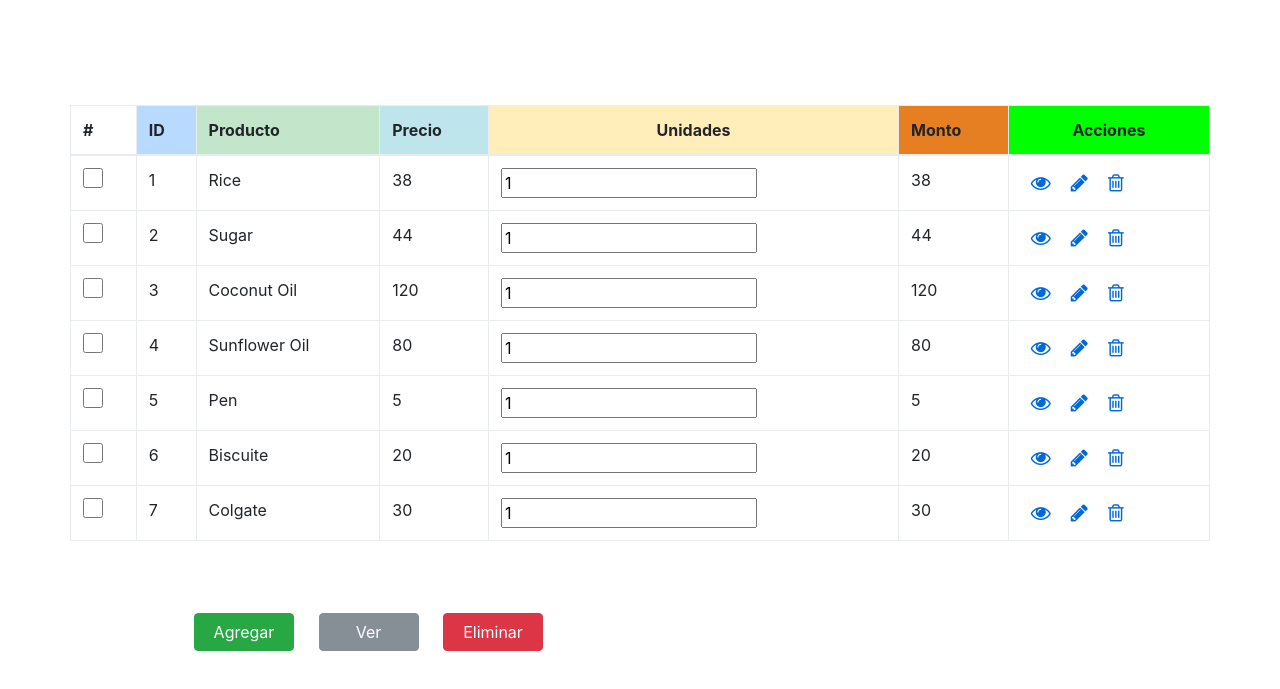
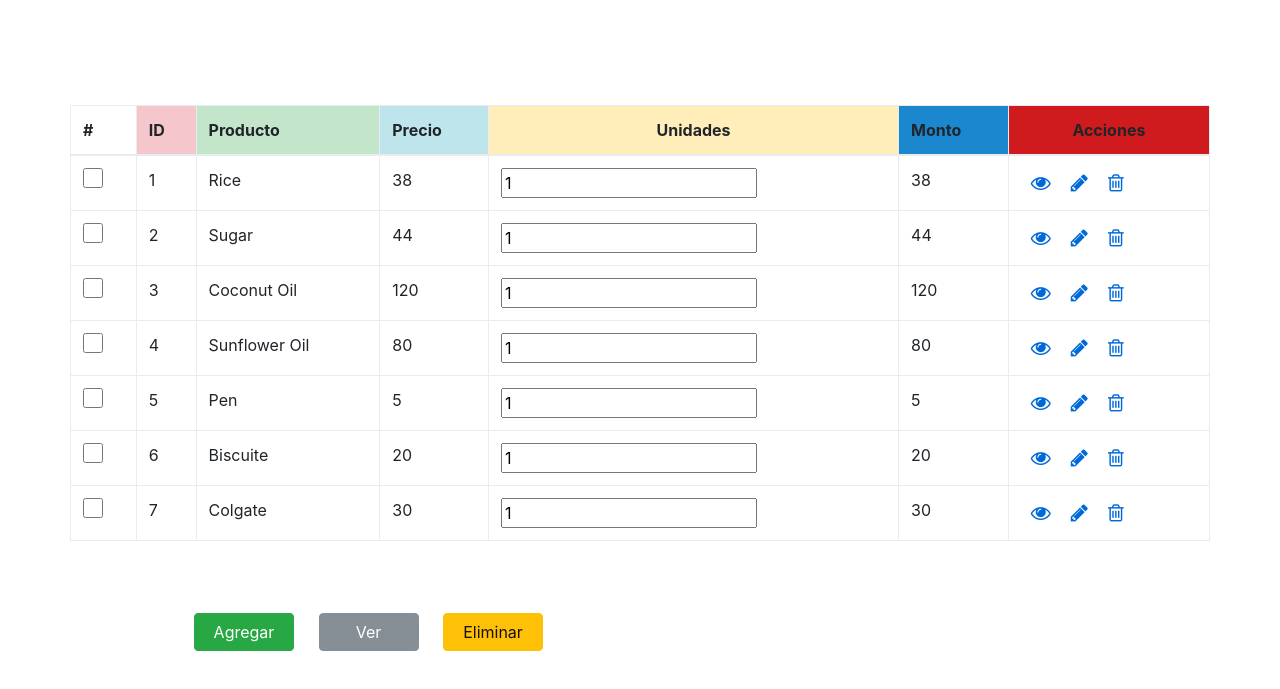
Before and after one commit to jhani2001/La8_CRUD-DSN, a plain HTML site: page index.html in a window 1280 px wide. Shown: the part 51-740 px from the top of the page. Drawn offline with Linux system fonts and the light colour scheme.

Commit message:
Update index.html

```diff
--- a/index.html
+++ b/index.html
@@ -18,12 +18,12 @@
 				<div class="table">
 					<table class="table  table-bordered" id="detailsTable">
 						<thead><th>#</th>
-							<th class="table-primary">ID</th>
+							<th class="table-danger">ID</th>
 							<th class="table-success">Producto</th>
 							<th class="table-info">Precio</th>
 							<th class="table-warning text-center">Unidades</th>
-							<th bgcolor="#E67E22">Monto</th>
-							<th bgcolor="#00FF00" class="text-center">Acciones</th>
+							<th bgcolor="#1b87cf">Monto</th>
+							<th bgcolor="#cf1b1e" class="text-center">Acciones</th>
 						</thead>
 						<tbody id="tbody"></tbody>
 					</table>
@@ -31,7 +31,7 @@
 				<div class="btns">
 					<button class="btn btn-success" onclick="add()">Agregar</button>
 					<button class="btn btn-secondary" onclick="selectView()">Ver</button>
-					<button class="btn btn-danger" onclick="selectDelete()">Eliminar</button>
+					<button class="btn btn-warning" onclick="selectDelete()">Eliminar</button>
 				</div>
 			</div>
 		</div>
```
